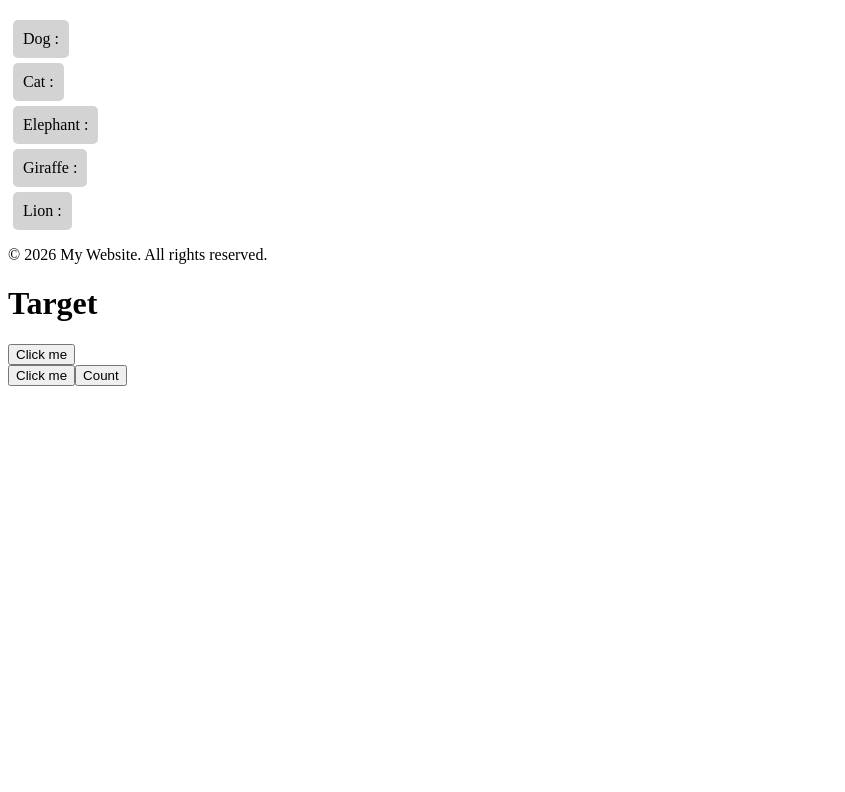
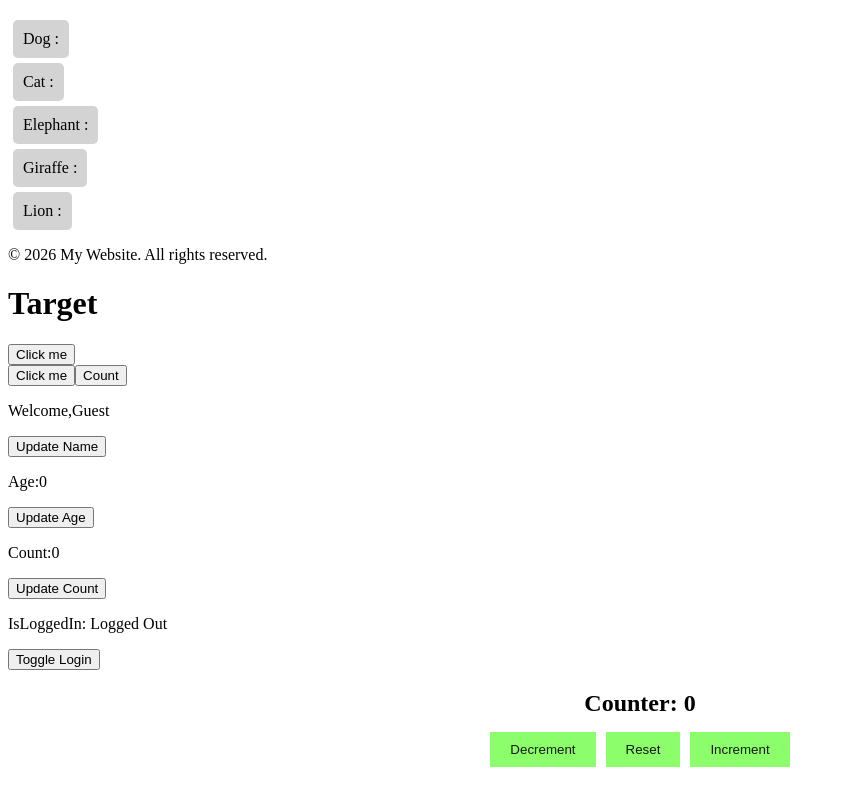
Before and after one commit to gowrivenneti/React-Learning, a React (Vite) app: page / in a window 1280 px wide. Shown: the part 1710-2502 px from the top of the page, without its empty margins (0-845 px from the left). Before the commit the page ends 2104 px from the top, so only its background shows below. Built offline with nearby package versions, Linux system fonts and the light colour scheme.

Commit message:
the topics of hook and usestateare added with examples

```diff
--- a/src/App2.jsx
+++ b/src/App2.jsx
@@ -1,11 +1,15 @@
 import Event from './Event.jsx'
 import Target from './Target.jsx'
+import Hook from './Hook.jsx'
+import Counter from './Counter.jsx'
 
 function App2() {
     return (
         <div>
             <Target />
             <Event />
+            <Hook />
+            <Counter />
         </div>
     )
 }
--- /dev/null
+++ b/src/Counter.jsx
@@ -0,0 +1,28 @@
+import React, { useState } from 'react';
+function Counter(){
+    const [count, setCount] = useState(0);
+    const increment=()=>{
+        setCount(count+1);
+    }
+    const decrement=()=>{
+        setCount(count-1);
+    }
+    const reset=()=>{
+        setCount(0);
+    }
+    return(
+        <div className='counter'>
+            <h1 className='counter-title'>Counter: {count}</h1>
+            <button className='button-counter' onClick={decrement}>
+                Decrement
+            </button>
+            <button className='button-counter' onClick={reset}>
+                Reset
+            </button>
+            <button className='button-counter' onClick={increment}>
+                Increment
+            </button>
+        </div>
+    )
+}
+export default Counter;
--- a/src/Hook.jsx
+++ b/src/Hook.jsx
@@ -1,7 +1,32 @@
+import React, { useState } from "react";
 function Hook(){
+    const [name, setName] = useState("Guest");
+    const [age, setAge] = useState(0);
+    const [count, setCount] = useState(0);
+    const[isLoggedIn, setIsLoggedIn] = useState(false);
+    const updateName=()=>{
+        setName("Lucky");
+    }
+    const updateAge=()=>{
+        setAge(age+1);
+    }
+    const updateCount=()=>{
+        setCount(count+1);
+    }
+    const toggleLogin=()=>{
+        setIsLoggedIn(!isLoggedIn);
+    }
     return(
         <div>
-            <h1>Hook</h1>
+           <p>Welcome,{name}</p>
+            <button onClick={updateName}>Update Name</button>
+            <p>Age:{age}</p>
+            <button onClick={updateAge}>Update Age</button>
+            <p>Count:{count}</p>
+            <button onClick={updateCount}>Update Count</button>
+            <p>IsLoggedIn: {isLoggedIn ? "Logged In" : "Logged Out"}</p>
+            <button onClick={toggleLogin}>Toggle Login</button>
         </div>
     )
 }
+export default Hook;
--- a/src/index.css
+++ b/src/index.css
@@ -66,3 +66,23 @@
   border-radius: 5px;
   max-width: fit-content;
 }
+.counter{
+  text-align: center;
+  margin: 20px;
+}
+.counter-title{
+  font-size: 24px;
+  margin-bottom: 10px;
+}
+.button-counter{
+  padding: 10px 20px;
+  margin: 5px;
+  border: none;
+  color: rgb(23, 22, 22);
+  background-color: rgb(140, 254, 108);
+  cursor: pointer;
+}
+.button-counter:hover{
+  background-color: darkblue;
+  color: white;
+}
```
